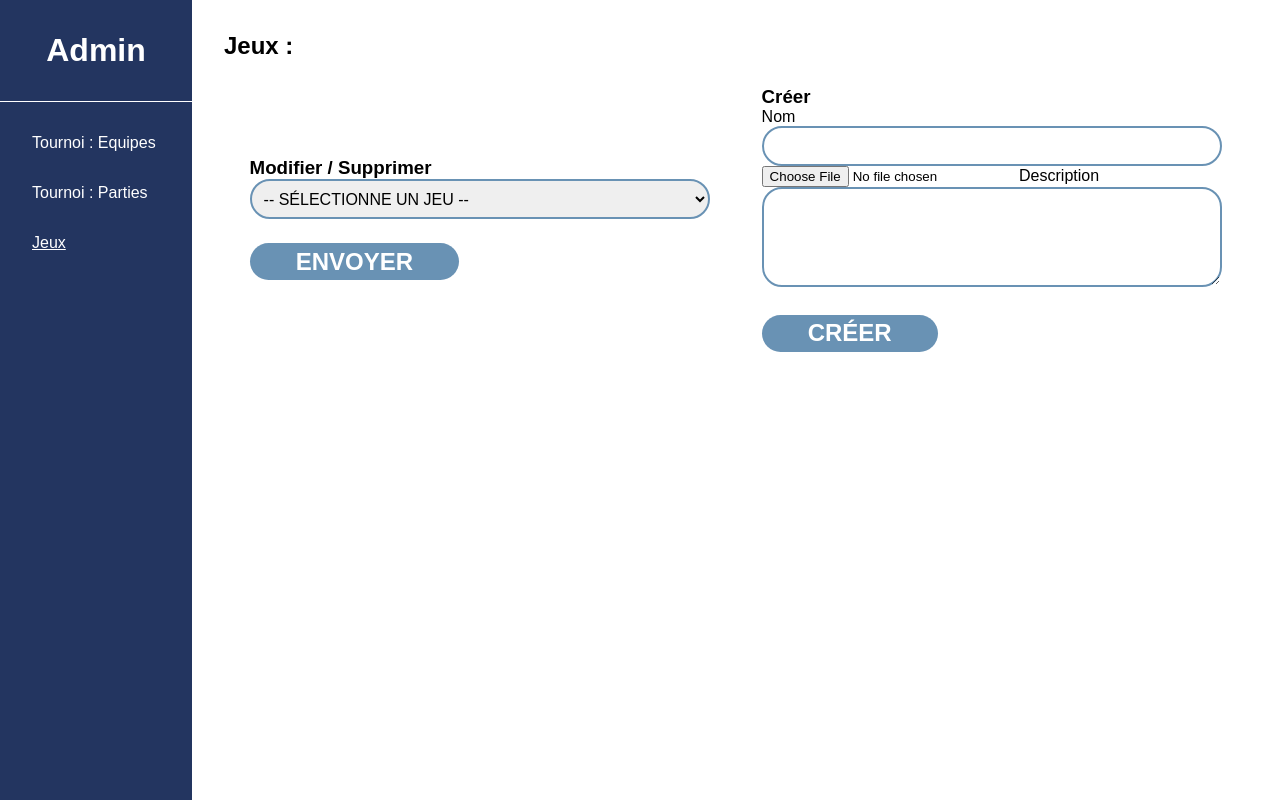
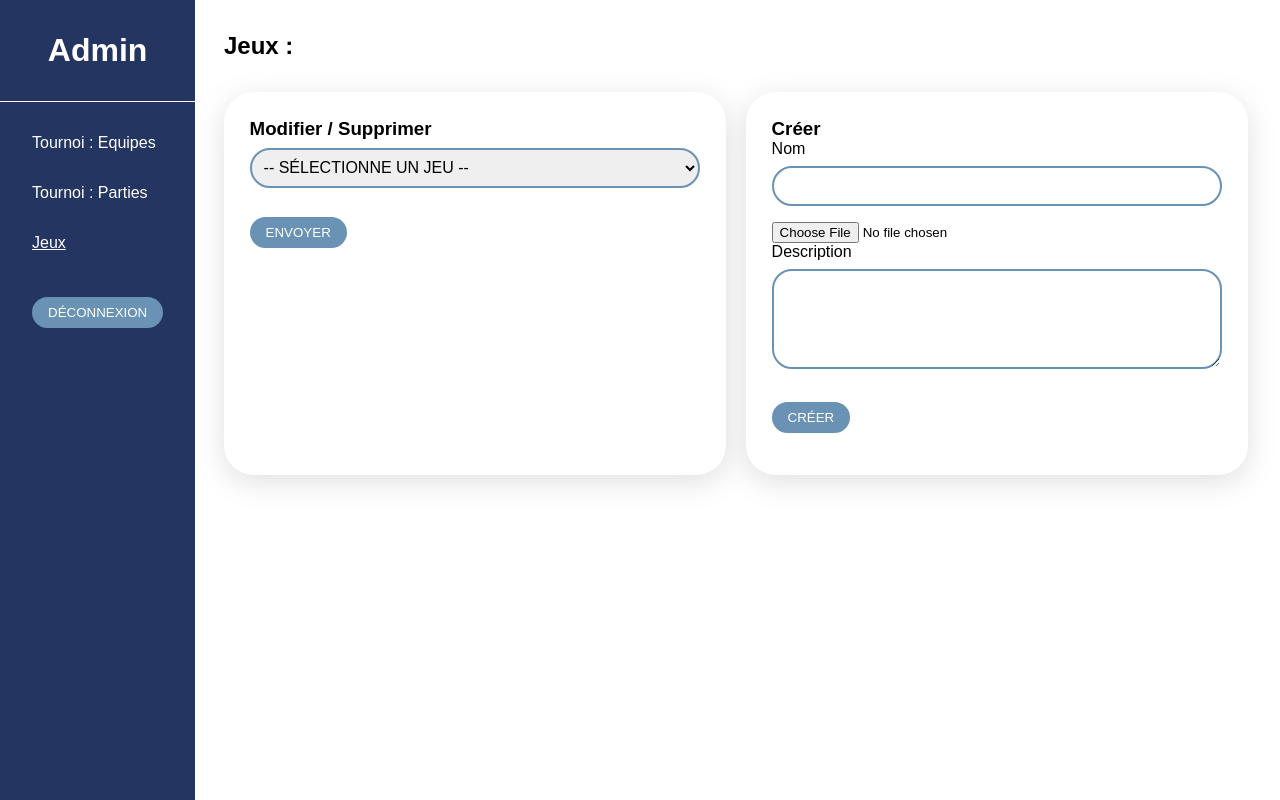
Before and after one commit to chefProjet-Sae301/webweek, a PHP site: page /public/php/administration/administrationJeux.php in a window 1280 px wide. Run offline with PHP 8.4, Linux system fonts and the light colour scheme; the visitor is signed in with stand-in values (Sample User, id 1); data that the repository does not hold is empty.

Commit message:
style administration

```diff
--- a/site/public/css/admin.css
+++ b/site/public/css/admin.css
@@ -47,11 +47,8 @@
 .menuAdmin .active{
     text-decoration: underline;
 }
-
-.deconnexion_form{
-    position: fixed;
-    top: 2rem;
-    right: 2rem;
+h2{
+    padding-bottom: 2rem;
 }
 
 .contenu {
@@ -77,3 +74,86 @@ table{
     margin: 0rem  2rem;
     text-align: left;
 }
+
+input[type="text"],
+input[type="email"],
+input[type="password"],
+input[type="number"],
+input[type="date"],
+select,
+textarea {
+	border: 2px solid var(--bleu-clair);
+	border-radius: 20px;
+	width: 100%;
+	padding: 0.5em;
+	box-sizing: border-box;
+	height: 40px;
+    margin: 0.5rem 0 1rem 0;
+}
+
+select {
+	text-transform: uppercase;
+	font-size: medium;
+}
+
+textarea {
+	height: 100px;
+}
+
+
+input[type="submit"], input[type="button"] {
+    margin-top: 1em;
+	padding: 0.5rem 1rem;
+	background-color: var(--bleu-clair) !important;
+	color: var(--color-text-white);
+	border: none;
+	border-radius: 20px;
+	text-transform: uppercase;
+    margin-bottom: 1rem;
+}
+
+input[type="submit"]:hover, input[type="button"]:hover {
+	background-color: var(--bleu-fonce) !important;
+	cursor: pointer;
+}
+
+
+/********************************/
+/*             JEUX             */
+/********************************/
+
+.DivFormJeux {
+    display: grid;
+    grid-template-columns: repeat(auto-fit, minmax(300px, 1fr));
+    gap: 20px;
+}
+
+.DivFormJeux form {
+	background-color: var(--color-text-white);
+    box-shadow: rgba(100, 100, 111, 0.2) 0px 7px 29px 0px;
+	border-radius: 30px;
+	padding: 2vw;
+}
+
+
+@media (max-width: 1150px) {
+    .DivFormJeux {
+        grid-template-columns: 1fr;
+    }
+
+    .DivFormJeux form{
+       width: 60%;
+       margin :auto;
+    }
+        .contenu{
+        padding-left: 200px;
+    }
+}
+
+@media (max-width: 750px) {
+
+    .DivFormJeux form{
+       width: 80%;
+       margin :auto;
+    }
+}
--- a/site/public/php/administration/administrationJeux.php
+++ b/site/public/php/administration/administrationJeux.php
@@ -30,8 +30,8 @@ if ($_SERVER["REQUEST_METHOD"] === "POST" && isset($_POST['modifierSupprimer']))
         exit;
     } else if ($UorD == "modifier") {
         $jeuController->UpdateJeu($jeuId, $nomJeu, $description, '../../img/' . $nameImg);
-/*         header("Location: $_SERVER[PHP_SELF]");
-        exit; */
+        /*         header("Location: $_SERVER[PHP_SELF]");
+                exit; */
     }
 
 
@@ -55,6 +55,12 @@ if ($_SERVER["REQUEST_METHOD"] === "POST" && isset($_POST['creer'])) {
 }
 
 
+if ($_SERVER["REQUEST_METHOD"] === "POST" && isset($_POST['logout'])) {
+    session_unset();
+    session_destroy();
+    header('Location: login.php');
+    exit();
+}
 ?>
 
 
@@ -64,7 +70,6 @@ if ($_SERVER["REQUEST_METHOD"] === "POST" && isset($_POST['creer'])) {
 <head>
     <meta charset="UTF-8">
     <meta name="viewport" content="width=device-width, initial-scale=1.0">
-    <link rel="stylesheet" href="../../css/styles.css">
     <link rel="stylesheet" href="../../css/admin.css">
     <script src="../js/popup.js"></script>
     <title>Noël des Chimères - Administration</title>
@@ -87,11 +92,16 @@ if ($_SERVER["REQUEST_METHOD"] === "POST" && isset($_POST['creer'])) {
             <li class="active">
                 <a href="#">Jeux</a>
             </li>
+            <li>
+                <form method="post" action="<?php echo $_SERVER['PHP_SELF']; ?>" class="deconnexion_form">
+                    <input type="submit" name="logout" value="Déconnexion">
+                </form>
+            </li>
         </ul>
     </div>
     <div class="contenu">
         <h2>Jeux :</h2>
-        <div style="display: flex">
+        <div class="DivFormJeux">
 
             <form action="administrationJeux.php" method="post" enctype='multipart/form-data'>
                 <h3>Modifier / Supprimer</h3>
@@ -125,7 +135,7 @@ if ($_SERVER["REQUEST_METHOD"] === "POST" && isset($_POST['creer'])) {
                 <span>
                     <label for="C_nomJeu">Nom</label>
                     <input type="text" name="C_nomJeu" id="C_nomJeu" value="">
-                    <input type="file" id="C_imgJeu" name="C_imgJeu" accept="image/png, image/jpeg" />
+                    <input type="file" id="C_imgJeu" name="C_imgJeu" accept="image/png, image/jpeg" /><br>
                 </span>
                 <label for="C_description">Description</label>
                 <textarea name="C_description" id="C_description" cols="30" rows="10"></textarea>
@@ -134,6 +144,7 @@ if ($_SERVER["REQUEST_METHOD"] === "POST" && isset($_POST['creer'])) {
             </form>
         </div>
     </div>
+
 </body>
 
 <script>
```
Also changed, not shown: site/public/php/administration/administration.php (+8 -6 lines), site/public/php/administration/administrationParties.php (+12 -2 lines), site/public/img/66471.png (deleted).
